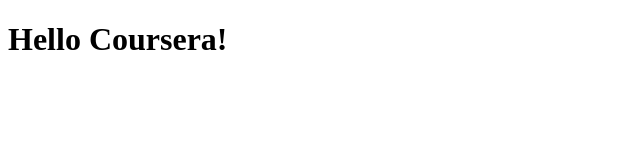
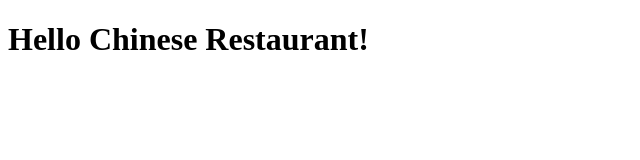
Before and after one commit to shanley680/module2_solution, a plain HTML site: page site/index.html in a window 1280 px wide. Shown: the whole page, without its empty margins (0-640 px from the left). Drawn offline with Linux system fonts and the light colour scheme.

Commit message:
Small change.

```diff
--- a/site/index.html
+++ b/site/index.html
@@ -4,6 +4,6 @@
 	<title>Hello Chinese Resturant Menu!</title>
 </head>
 <body>
-<h1> Hello Coursera! <h1>
+<h1> Hello Chinese Restaurant! <h1>
 </body>
 </html>
```
